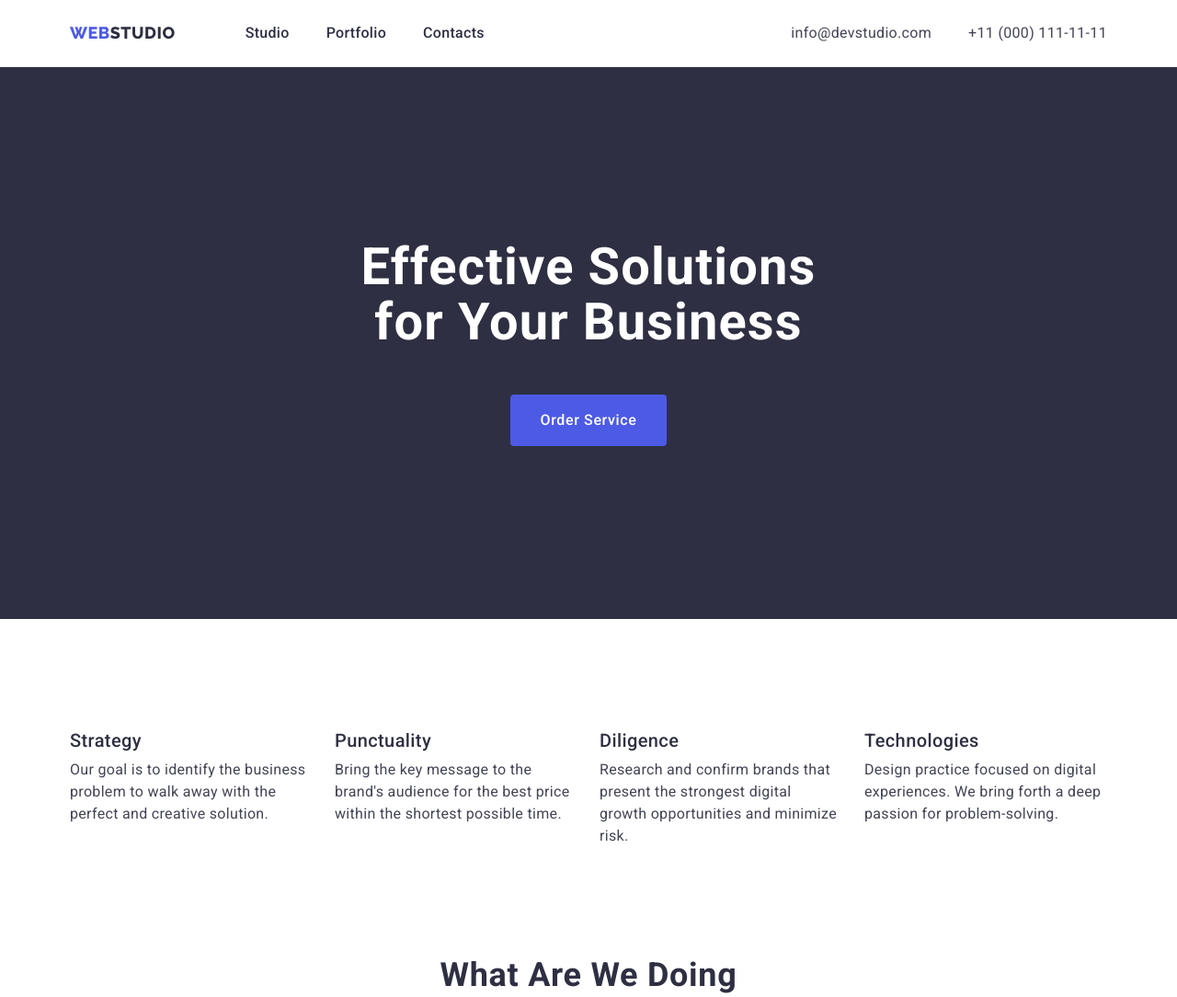
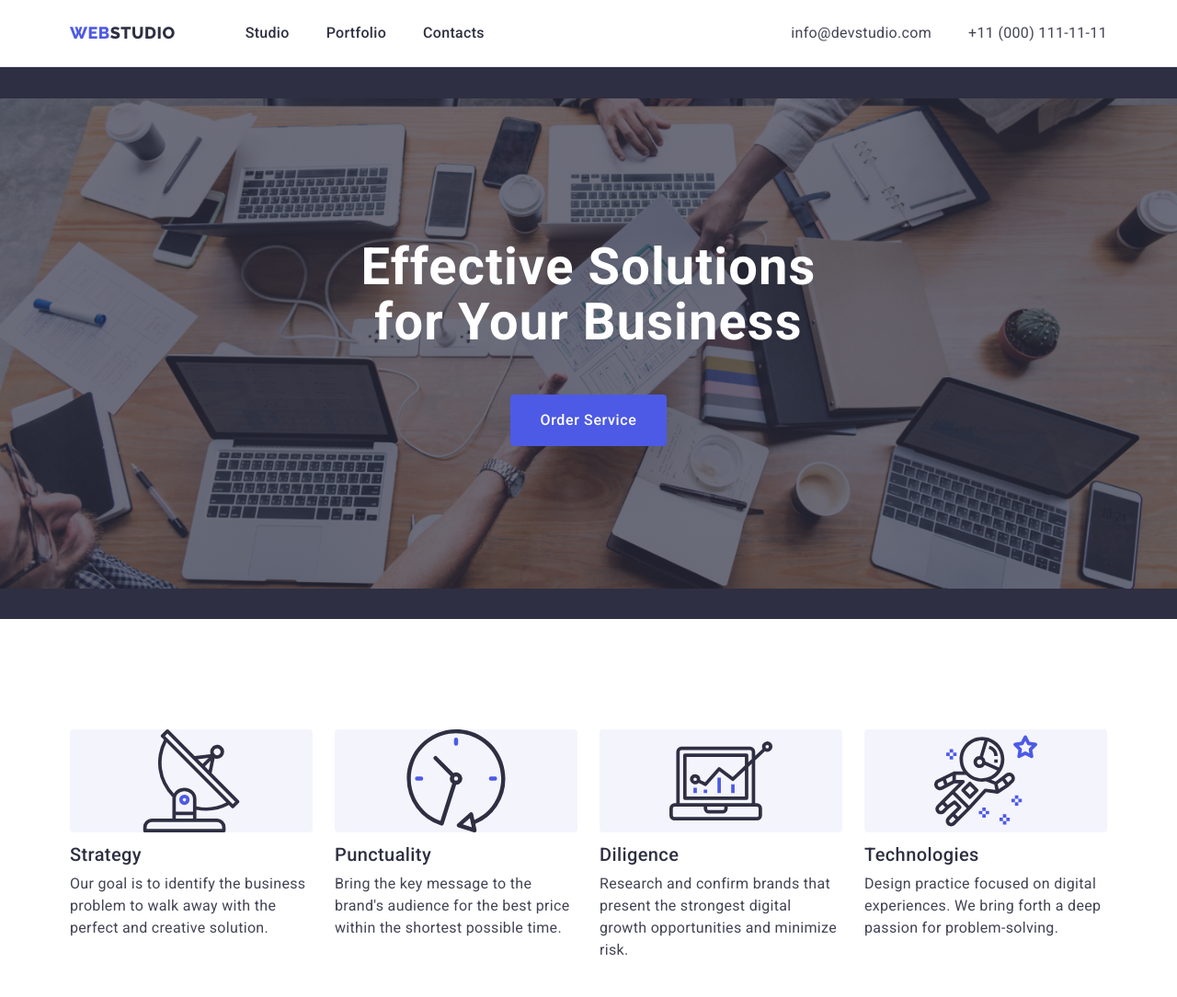
Before and after one commit to AQR88/goit-markup-hw-04, a plain HTML site: page index.html in a window 1280 px wide. Shown: the top 1084 px of the page at 92% size. Drawn offline with nearby package versions, Linux system fonts and the light colour scheme.

Commit message:
features-icons

```diff
--- a/css/styles.css
+++ b/css/styles.css
@@ -37,7 +37,16 @@ body {
   column-gap: var(--indent-vertical);
 }
 .card-set-item {
-  width: calc(100% - (var(--items)-1 * var(--indent-vertical)) / var(--items));
+  width: calc(
+    (100% - (var(--items)-1) * var(--indent-vertical)) / var(--items)
+  );
+}
+.icon {
+  width: 264px;
+  height: 112px;
+  margin-bottom: 8px;
+  border-radius: 4px;
+  background-color: #f4f4fd;
 }
 
 /* Reset */
@@ -164,6 +173,14 @@ img {
   background-color: #2e2f42;
   padding-top: 188px;
   padding-bottom: 188px;
+  background-image: linear-gradient(
+      rgba(46, 47, 66, 0.7),
+      rgba(46, 47, 66, 0.7)
+    ),
+    url(../images/hero-img.jpg);
+  background-repeat: no-repeat;
+  background-position: center;
+  background-size: contain;
 }
 
 .hero-container {
@@ -238,6 +255,7 @@ img {
   display: flex;
   justify-content: space-between;
   gap: 24px;
+  --items: 4;
 }
 
 .features-item {
@@ -280,7 +298,8 @@ img {
 .product-list {
   display: flex;
   justify-content: space-between;
-  gap: 24px;
+  gap: px;
+  --items: 3;
 }
 
 .product-item {
--- a/index.html
+++ b/index.html
@@ -75,6 +75,9 @@
           <h2 class="features-title visually-hidden">Features</h2>
           <ul class="features-list list card-set">
             <li class="features-item card-set-item">
+              <svg class="icon" width="64px" height="64px">
+                <use href="./images/icons.svg#icon-antenna"></use>
+              </svg>
               <h3 class="features-item-title">Strategy</h3>
               <p class="features-item-text">
                 Our goal is to identify the business problem to walk away with
@@ -82,6 +85,10 @@
               </p>
             </li>
             <li class="features-item card-set-item">
+              <svg class="icon" width="64px" height="64px">
+                <use href="./images/icons.svg#icon-clock"></use>
+              </svg>
+
               <h3 class="features-item-title">Punctuality</h3>
               <p class="features-item-text">
                 Bring the key message to the brand's audience for the best price
@@ -89,6 +96,9 @@
               </p>
             </li>
             <li class="features-item card-set-item">
+              <svg class="icon" width="64px" height="64px">
+                <use href="./images/icons.svg#icon-diagram"></use>
+              </svg>
               <h3 class="features-item-title">Diligence</h3>
               <p class="features-item-text">
                 Research and confirm brands that present the strongest digital
@@ -96,6 +106,9 @@
               </p>
             </li>
             <li class="features-item card-set-item">
+              <svg class="icon" width="64px" height="64px">
+                <use href="./images/icons.svg#icon-astronaut"></use>
+              </svg>
               <h3 class="features-item-title">Technologies</h3>
               <p class="features-item-text">
                 Design practice focused on digital experiences. We bring forth a
```
Also changed, not shown: images/hero-img.jpg (added), images/icons.svg (added), images/images.svg (added).
